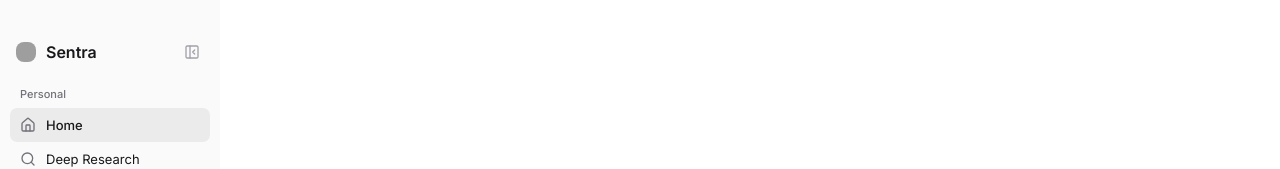
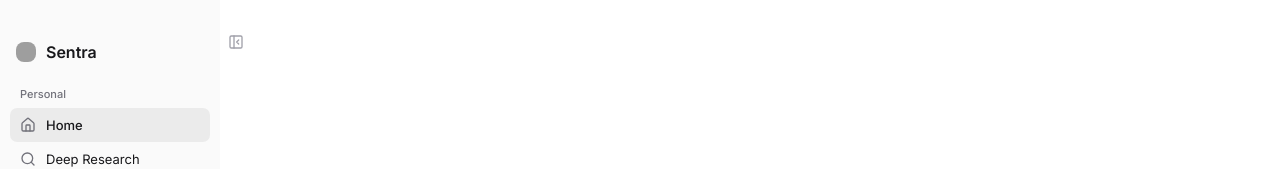
Before and after one commit to justinsentra/UI-1.0, a React (Vite) app: page /home in a window 1280 px wide. Shown: the top 169 px of the page. Built offline with nearby package versions, Linux system fonts and the light colour scheme; grey boxes are pictures that could not be loaded.

Commit message:
changes before teardown

```diff
--- a/src/components/app-layout.tsx
+++ b/src/components/app-layout.tsx
@@ -9,6 +9,7 @@ import { Outlet, useLocation, useNavigate } from "react-router-dom";
 import type { LucideIcon } from "lucide-react";
 import {
   PanelLeftOpen,
+  PanelLeftClose,
   CheckCircle2,
   AlertCircle,
   Info,
@@ -79,23 +80,11 @@ const BACK_NAV: Record<string, { path: string; icon: LucideIcon }> = {
 const TopBar = () => {
   const location = useLocation();
   const navigate = useNavigate();
-  const isSidebarCollapsed = useUIStore((s) => s.isSidebarCollapsed);
-  const toggleSidebar = useUIStore((s) => s.toggleSidebar);
 
   const backNav = BACK_NAV[location.pathname];
 
   return (
     <>
-      {isSidebarCollapsed && (
-        <button
-          type="button"
-          onClick={toggleSidebar}
-          className="absolute left-3.5 top-[30px] z-10 p-1 text-[var(--fg-disabled)] hover:text-[var(--fg-muted)] transition-colors duration-150 ease-out bg-transparent border-none cursor-pointer rounded-md hover:bg-[var(--bg-component-hover)]"
-          title="Expand sidebar"
-        >
-          <PanelLeftOpen size={16} />
-        </button>
-      )}
       {backNav && (
         <button
           type="button"
@@ -118,6 +107,7 @@ const AppLayout = () => {
     [],
   );
   const isSidebarCollapsed = useUIStore((s) => s.isSidebarCollapsed);
+  const toggleSidebar = useUIStore((s) => s.toggleSidebar);
   const resetPanels = useReportsStore((s) => s.resetPanels);
   const location = useLocation();
   const navigate = useNavigate();
@@ -154,6 +144,20 @@ const AppLayout = () => {
         >
           <AppSidebar />
         </div>
+        {/* Sidebar toggle — always visible, hugs the sidebar's right edge */}
+        <button
+          type="button"
+          onClick={toggleSidebar}
+          className="absolute top-[30px] z-[51] p-1 text-[var(--fg-disabled)] hover:text-[var(--fg-muted)] transition-all duration-300 ease-in-out bg-transparent border-none cursor-pointer rounded-md hover:bg-[var(--bg-component-hover)]"
+          style={{ left: isSidebarCollapsed ? 8 : 224 }}
+          title={isSidebarCollapsed ? "Expand sidebar" : "Collapse sidebar"}
+        >
+          {isSidebarCollapsed ? (
+            <PanelLeftOpen size={16} />
+          ) : (
+            <PanelLeftClose size={16} />
+          )}
+        </button>
         <div className="flex-1 flex min-w-0 overflow-hidden">
           <main className="flex-1 bg-background min-h-0 min-w-0 overflow-hidden relative">
             <TopBar />
--- a/src/components/app-sidebar.tsx
+++ b/src/components/app-sidebar.tsx
@@ -8,10 +8,8 @@ import {
   FileText,
   Puzzle,
   Settings,
-  PanelLeftClose,
 } from "lucide-react";
 import { cn } from "@lib/utils";
-import { useUIStore } from "@/stores/ui-store";
 
 const personalNav = [
   { to: "/home", label: "Home", icon: Home },
@@ -55,26 +53,16 @@ function SidebarLink({
 }
 
 const AppSidebar = () => {
-  const toggleSidebar = useUIStore((s) => s.toggleSidebar);
-
   return (
     <aside className="flex flex-col w-[220px] min-w-[220px] h-full bg-[var(--bg-subtle)] select-none">
-      {/* Logo + Collapse */}
-      <div className="flex items-center justify-between px-4 pt-5 pb-4">
+      {/* Logo */}
+      <div className="flex items-center px-4 pt-5 pb-4">
         <div className="flex items-center gap-2.5">
           <img src="/sentra.png" alt="Sentra" className="w-5 h-5 rounded" />
           <span className="text-md font-semibold text-[var(--fg-base)]">
             Sentra
           </span>
         </div>
-        <button
-          type="button"
-          onClick={toggleSidebar}
-          className="p-1 text-[var(--fg-disabled)] hover:text-[var(--fg-muted)] transition-colors bg-transparent border-none cursor-pointer rounded-md hover:bg-[var(--bg-component-hover)]"
-          title="Collapse sidebar"
-        >
-          <PanelLeftClose size={16} />
-        </button>
       </div>
 
       {/* Navigation */}
```
